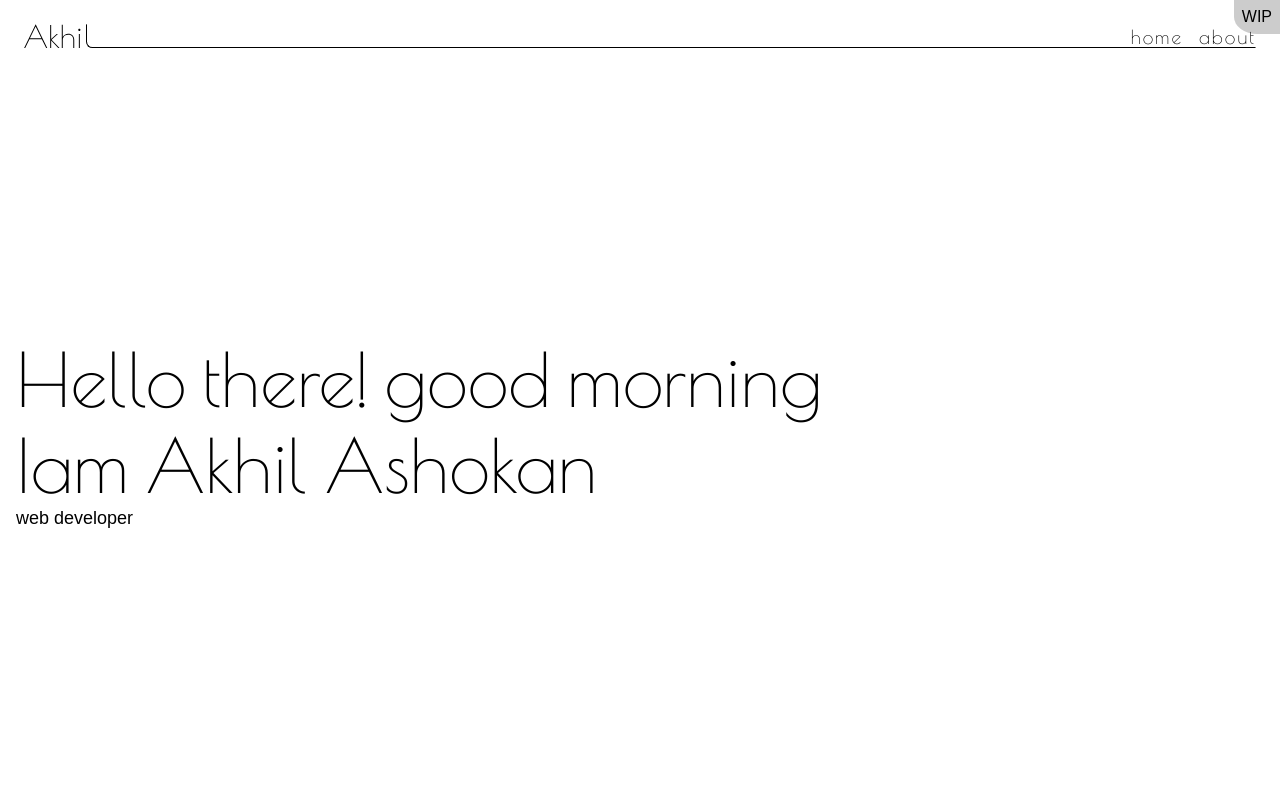
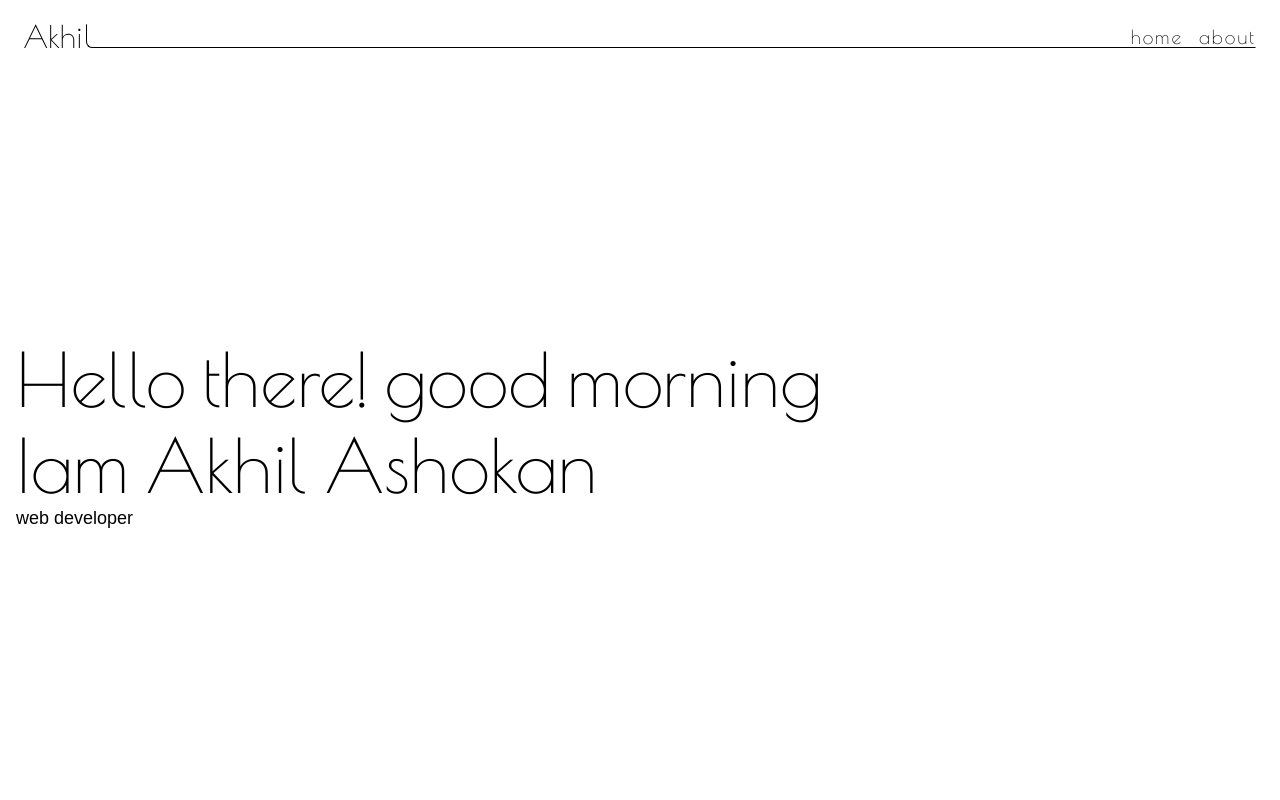
Before and after one commit to akhilashokan/akhilashokan.github.io, a Next.js app: page / in a window 1280 px wide. Shown: the top 800 px of the page. Built offline with nearby package versions, Linux system fonts and the light colour scheme; no server answers.

Commit message:
wip badge removed

```diff
--- a/pages/style.scss
+++ b/pages/style.scss
@@ -45,16 +45,7 @@ body,
     max-width: 1920px;
     margin-inline: auto;
 
-    &::after {
-        content: 'WIP';
-        position: fixed;
-        z-index: 99;
-        border-radius: 0 0 0 50%;
-        top: 0;
-        right: 0;
-        background-color: rgba($color: #000000, $alpha: 0.2);
-        padding: 0.5rem;
-    }
+
 }
 
 
```
